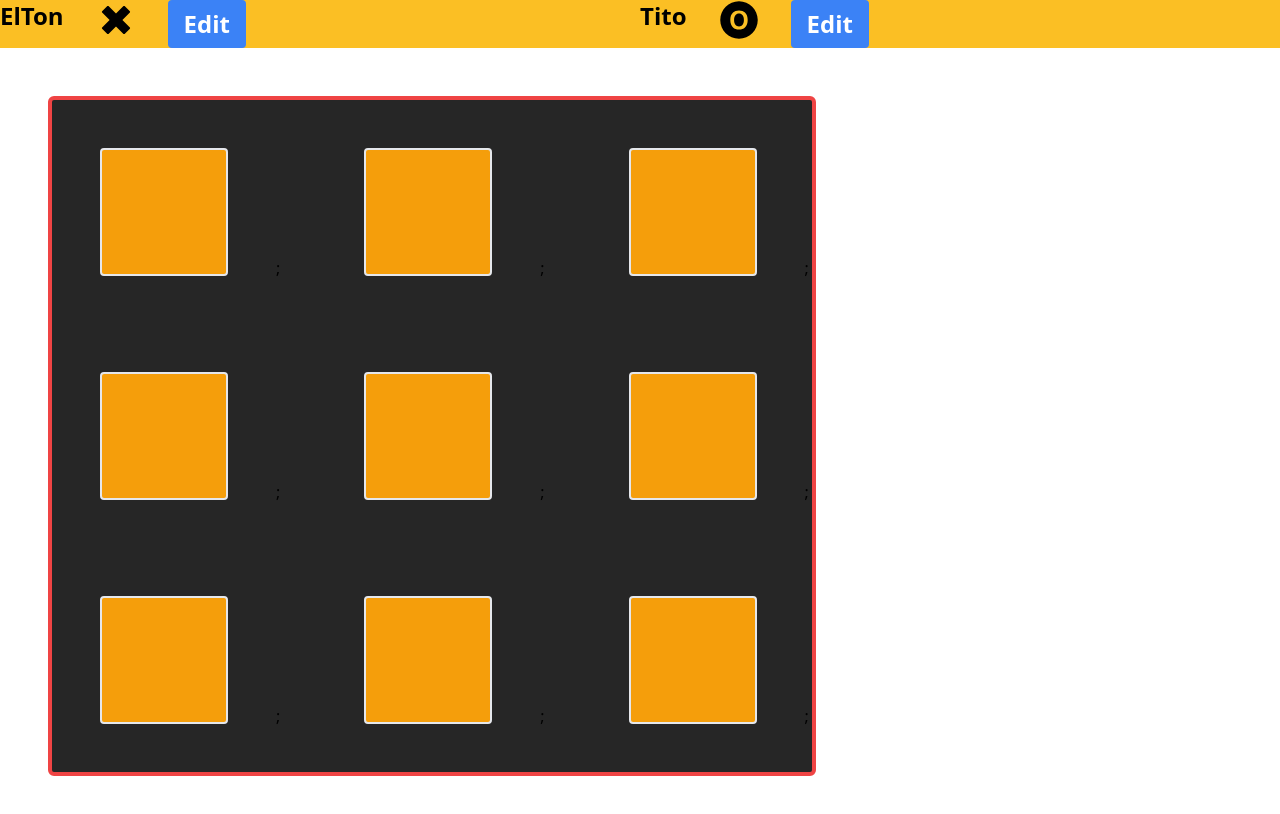
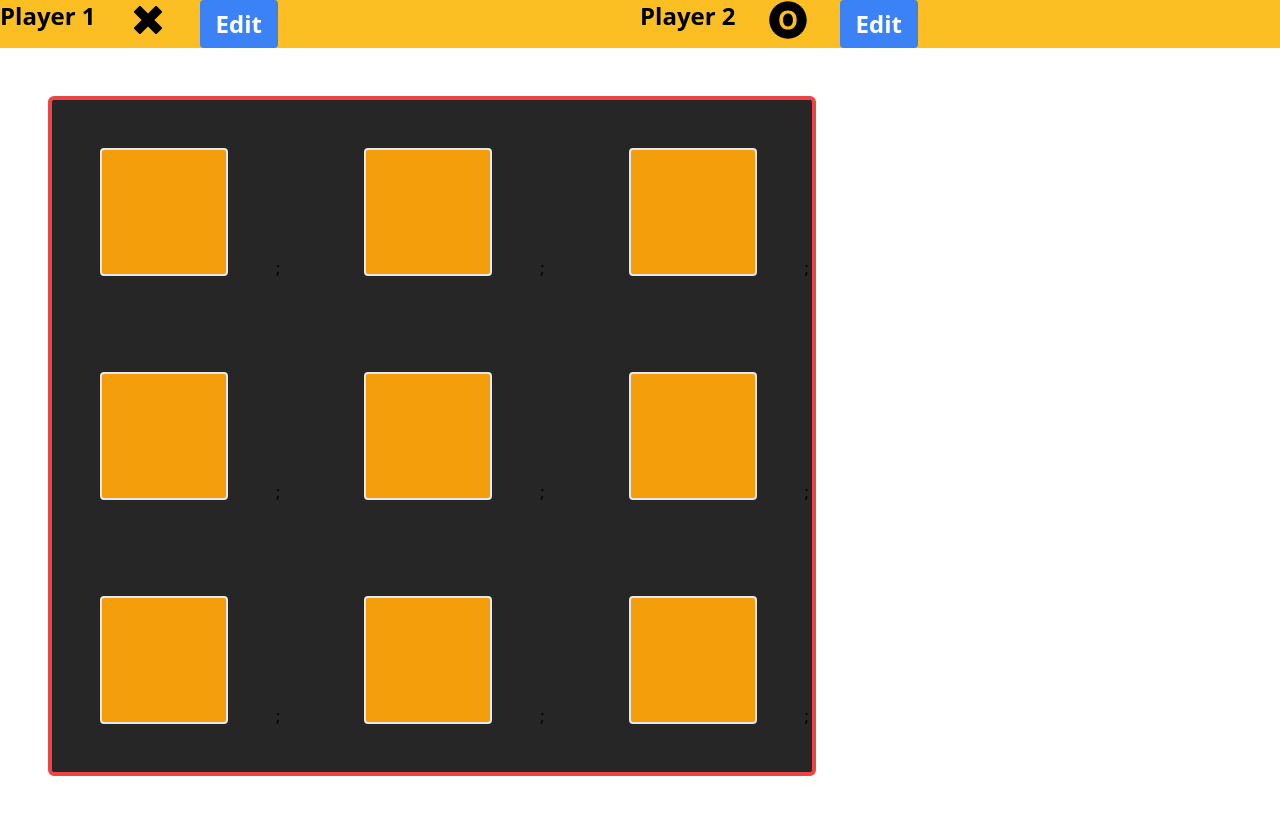
Before and after one commit to fEdGoRv/trainingChallengeGame, a React (Create React App) app: page / in a window 1280 px wide. Shown: the top 814 px of the page. Built offline with nearby package versions, Linux system fonts and the light colour scheme.

Commit message:
cleaning code

```diff
--- a/src/App.js
+++ b/src/App.js
@@ -6,7 +6,12 @@ import Log from './Components/Pure/log.jsx';
 import {WINNING_COMBINATIONS} from './Components/Pure/WINNING_COMBINATIONS.jsx'
 import GameOver from './Components/Pure/GameOver.jsx';
 
-let inicialGameBoard = [
+const PLAYERS = {
+  X: 'Player 1',
+  O: 'Player 2'
+}
+
+let INICIAL_GAME_BOARD = [
   [
       null, null, null
   ],
@@ -29,21 +34,19 @@ function deriveActivePlayer(gameTurns){
   return currentPlayer
 }
 
-function App() {
+function deriveGameBoard(gameTurns){
+  const gameBoard = [...INICIAL_GAME_BOARD.map(array => [...array])];
+  for(const turn of gameTurns){
+      let {square, player} = turn;
+      const {row, col} = square;
 
-  const [gameTurns, setGameTurns] = useState([]);
+      gameBoard[row][col] = player;
+  }
+  return gameBoard;
+}
 
-  const activePlayer = deriveActivePlayer(gameTurns);
-
+function deriveWinner(gameBoard, players){
   let winner;
-
-  const gameBoard = [...inicialGameBoard.map(array => [...array])];
-    for(const turn of gameTurns){
-        let {square, player} = turn;
-        const {row, col} = square;
-
-        gameBoard[row][col] = player;
-    }
 
   for(const combination of WINNING_COMBINATIONS){
     const firstSquareSymbol = gameBoard[combination[0].row][combination[0].column];
@@ -51,10 +54,19 @@ function App() {
     const thirdSquareSymbol =  gameBoard[combination[2].row][combination[2].column];
 
     if(firstSquareSymbol && firstSquareSymbol === secondSquareSymbol && secondSquareSymbol===thirdSquareSymbol){
-        winner = firstSquareSymbol;
+        winner = players[firstSquareSymbol];
     }
   }
+  return winner;
+}
 
+function App() {
+  const [players, setPlayers] = useState(PLAYERS);
+  const [gameTurns, setGameTurns] = useState([]);
+  const activePlayer = deriveActivePlayer(gameTurns);
+
+  const gameBoard = deriveGameBoard(gameTurns);
+  const winner = deriveWinner(gameBoard, players);
   const hasDraw = gameTurns.length === 9 && !winner;
 
   function reStart(){
@@ -74,9 +86,18 @@ function App() {
   });
 }
 
+function handlePlayerNameChange(symbol, newName){
+   setPlayers(prevPlayer => {
+    return {
+      ...prevPlayer,
+      [symbol]:newName
+    };
+   })
+}
+
 return (
   <div className="text-center static">
-    <Header activePlayer={activePlayer} />
+    <Header onChangeName={handlePlayerNameChange} PLAYERS={PLAYERS} activePlayer={activePlayer} />
     {(winner || hasDraw) && <GameOver winner={winner} onRestart={reStart}/>}
     <GameBoard handleSquareSymbol={handleSquareSymbol} board={gameBoard} />
     <Log turns={gameTurns} />
--- a/src/Components/Pure/Header.jsx
+++ b/src/Components/Pure/Header.jsx
@@ -2,12 +2,12 @@
 import Player from './Player'
 
 
-function Header({activePlayer}) {
+function Header({activePlayer, onChangeName, PLAYERS}) {
 
   return (
     <div className="flex text-2xl font-bold ">
-      <Player key={0} inicialName="ElTon" symbol="X" activePlayer={activePlayer} isActive={ activePlayer === 'X'}/>
-      <Player key={1} inicialName="Tito" symbol="O" activePlayer={activePlayer} isActive={ activePlayer === 'O'} />
+      <Player key={0} inicialName={PLAYERS.X} symbol="X" onChangeName={onChangeName} activePlayer={activePlayer} isActive={ activePlayer === 'X'}/>
+      <Player key={1} inicialName={PLAYERS.O} symbol="O" onChangeName={onChangeName} activePlayer={activePlayer} isActive={ activePlayer === 'O'} />
     </div>
   )
   }
--- a/src/Components/Pure/Player.jsx
+++ b/src/Components/Pure/Player.jsx
@@ -3,12 +3,15 @@ import Button from "./Button";
 import xXx from "../../assets/x-letter.svg";
 import oOo from "../../assets/OO.svg";
 
-export default function Player({ inicialName, symbol, isActive, activePlayer, ...props}) {
+export default function Player({ inicialName, symbol, isActive, activePlayer, onChangeName, ...props}) {
     const [playerName, setPlayerName] = useState(inicialName);
     const [isEditing, setIsEditing] = useState(false);
+
     let inp = <input className="h-10 border-4 border-black bg-orange-300 rounded" type="text" required value={playerName} onChange={handleChange} />;
+
     let player = isEditing ? inp : playerName;
     let buttonLabel =isEditing ? 'Save' : 'Edit';
+
     function handleChange(event) {
         setPlayerName(event.target.value);
     }
@@ -22,7 +25,11 @@ export default function Player({ inicialName, symbol, isActive, activePlayer, ..
                 <div>{player}</div>
                 <div>{symbol === 'X' ? <img className="w-10" src={xXx} alt="Icon" /> : <img className="w-10" src={oOo} alt="Icon" />}</div>
             </span>
-            <Button onClick={() => setIsEditing((editting) => !editting)} >{buttonLabel}</Button>
+            <Button onClick={() => {setIsEditing((editting) => !editting);
+               if(isEditing){
+           onChangeName(symbol,player)
+               }}
+            }>{buttonLabel}</Button>
         </div>
     );
 }
```
